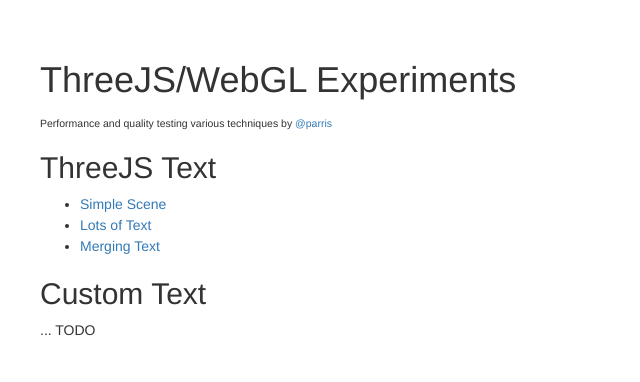
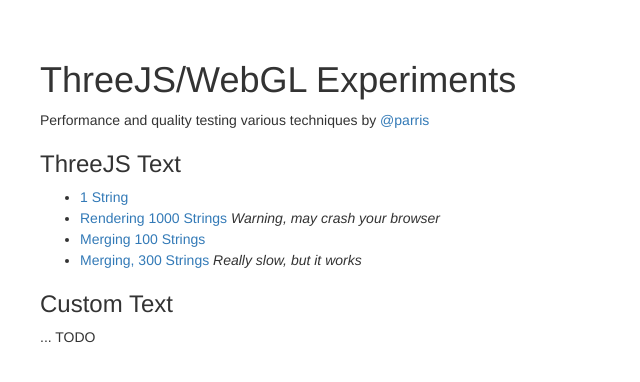
Before and after one commit to parris/threejs-experiments, a plain HTML site: page index.html in a window 1280 px wide. Shown: the whole page, without its empty margins (0-640 px from the left). Drawn offline with nearby package versions, Linux system fonts and the light colour scheme.

Commit message:
Styling the index a bit

```diff
--- a/index.html
+++ b/index.html
@@ -20,32 +20,37 @@
     <h1>
       ThreeJS/WebGL Experiments
     </h1>
-    <sub>
+    <span>
       Performance and quality testing various techniques
-    </sub>
-    <sub>
-      by <a href="https://twitter.com/parrissays">@parris</a>
-    </sub>
+    </span>
+    <span>
+      by <a href="https://twitter.com/parrissays" rel="author">@parris</a>
+    </span>
   </header>
   <article>
     <header>
-      <h2>ThreeJS Text</h2>
+      <h3>ThreeJS Text</h3>
     </header>
     <ul>
       <li>
-        <a href="text/1-simple.html">Simple Scene</a>
+        <a href="text/1-simple.html">1 String</a>
       </li>
       <li>
-        <a href="text/2-lots.html">Lots of Text</a>
+        <a href="text/2-lots.html">Rendering 1000 Strings</a>
+        <i>Warning, may crash your browser</i>
       </li>
       <li>
-        <a href="text/3-merge.html">Merging Text</a>
+        <a href="text/3-merge.html">Merging 100 Strings</a>
+      </li>
+      <li>
+        <a href="text/4-merge-lots.html">Merging, 300 Strings</a>
+        <i>Really slow, but it works</i>
       </li>
     </ul>
   </article>
   <article>
     <header>
-      <h2>Custom Text</h2>
+      <h3>Custom Text</h3>
     </header>
     ... TODO
   </article>
```
